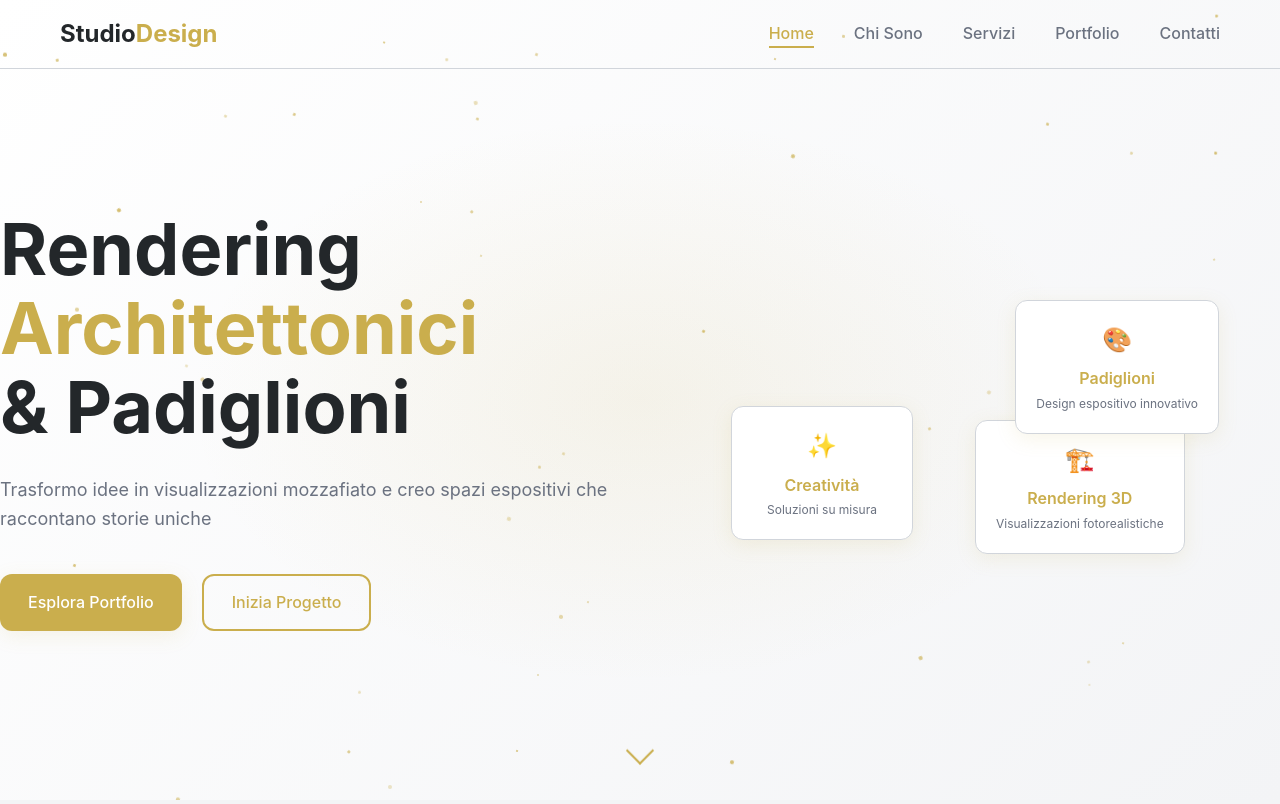
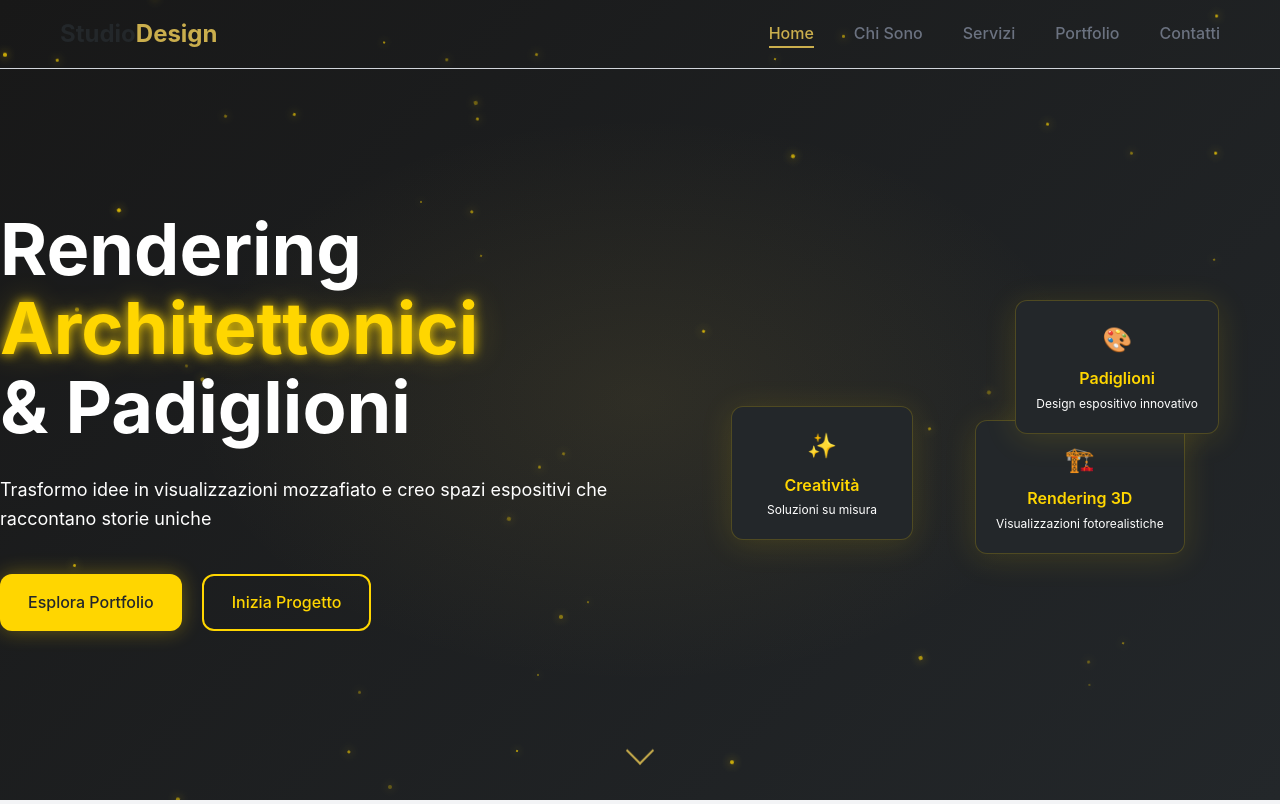
Before and after one commit to tasuboyz/meryem, a plain HTML site: page index.html in a window 1280 px wide. Shown: the top 804 px of the page. Drawn offline with Linux system fonts and the light colour scheme.

Commit message:
feat: Add dark theme styling for hero section with enhanced visual elements

```diff
--- a/css/style.css
+++ b/css/style.css
@@ -2156,3 +2156,55 @@ h1, h2, h3, h4, h5, h6 {
         padding: 12px 15px;
     }
 }
+
+/* Tema scuro solo per la home */
+.hero.hero-dark {
+    background: linear-gradient(135deg, #181818 0%, #23272A 100%);
+    color: #fff;
+}
+.hero.hero-dark .hero-title,
+.hero.hero-dark .hero-subtitle,
+.hero.hero-dark .title-line {
+    color: #fff;
+}
+.hero.hero-dark .title-line.accent {
+    color: #FFD600;
+    text-shadow: 0 0 12px #FFD600, 0 0 32px #FFD60055;
+}
+.hero.hero-dark .btn-primary {
+    background: #FFD600;
+    color: #23272A;
+    box-shadow: 0 0 20px #FFD60055;
+}
+.hero.hero-dark .btn-primary:hover {
+    background: #CAAE4D;
+    color: #23272A;
+}
+.hero.hero-dark .btn-outline {
+    border-color: #FFD600;
+    color: #FFD600;
+}
+.hero.hero-dark .btn-outline:hover {
+    background: #FFD600;
+    color: #23272A;
+}
+.hero.hero-dark .particles .particle {
+    background: #FFD600;
+    opacity: 0.7;
+    box-shadow: 0 0 8px #FFD600, 0 0 24px #FFD60055;
+}
+.hero.hero-dark .floating-card {
+    background: #23272A;
+    color: #fff;
+    border: 1px solid #FFD60033;
+    box-shadow: 0 4px 32px #FFD60022;
+}
+.hero.hero-dark .floating-card .card-icon {
+    color: #FFD600;
+}
+.hero.hero-dark .floating-card h3 {
+    color: #FFD600;
+}
+.hero.hero-dark .floating-card p {
+    color: #fff;
+}
--- a/index.html
+++ b/index.html
@@ -43,7 +43,7 @@
     </nav>
 
     <!-- Hero Section -->
-    <section id="home" class="hero">
+    <section id="home" class="hero hero-dark">
         <div class="hero-background">
             <div class="hero-overlay"></div>
             <div class="particles" id="particles"></div>
```
